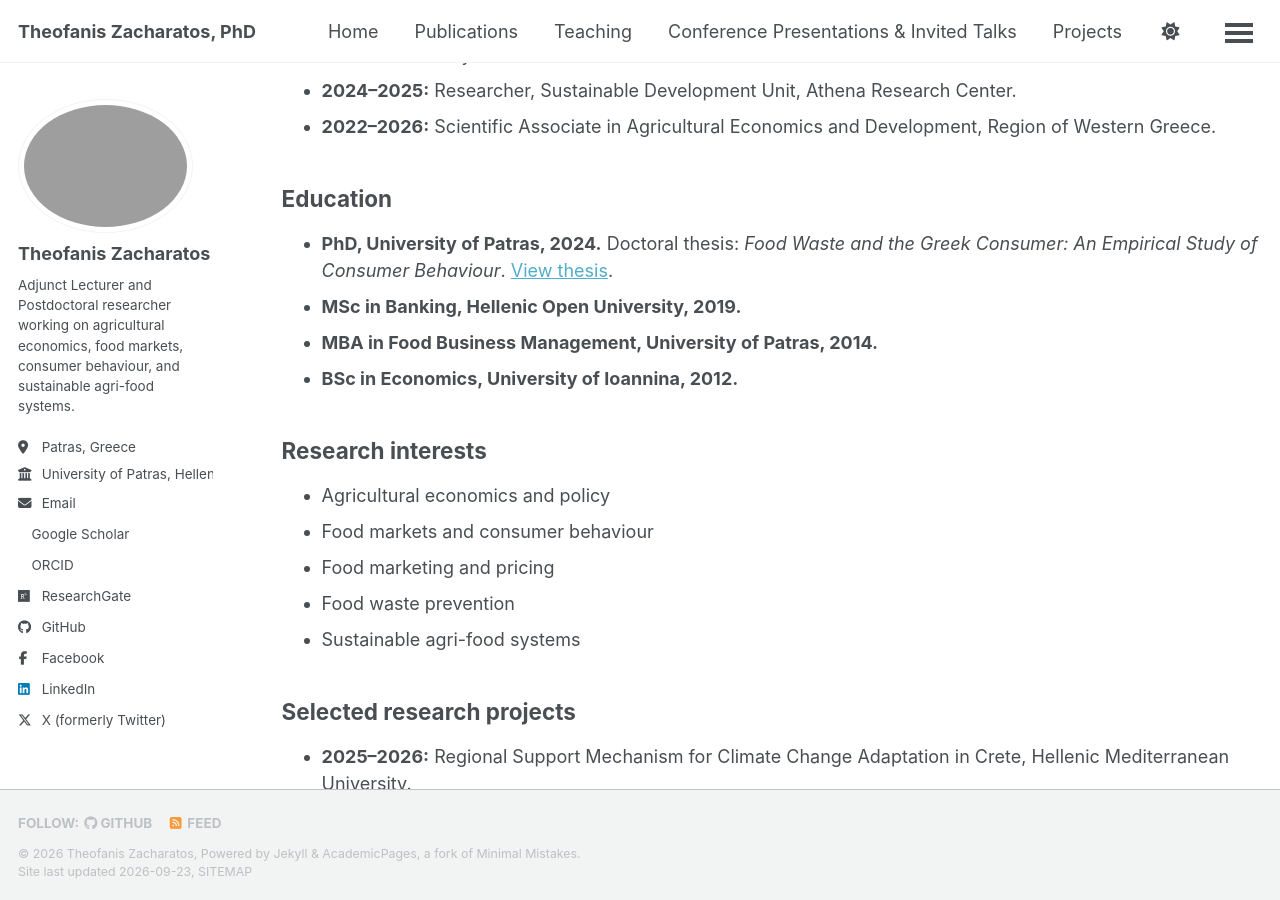
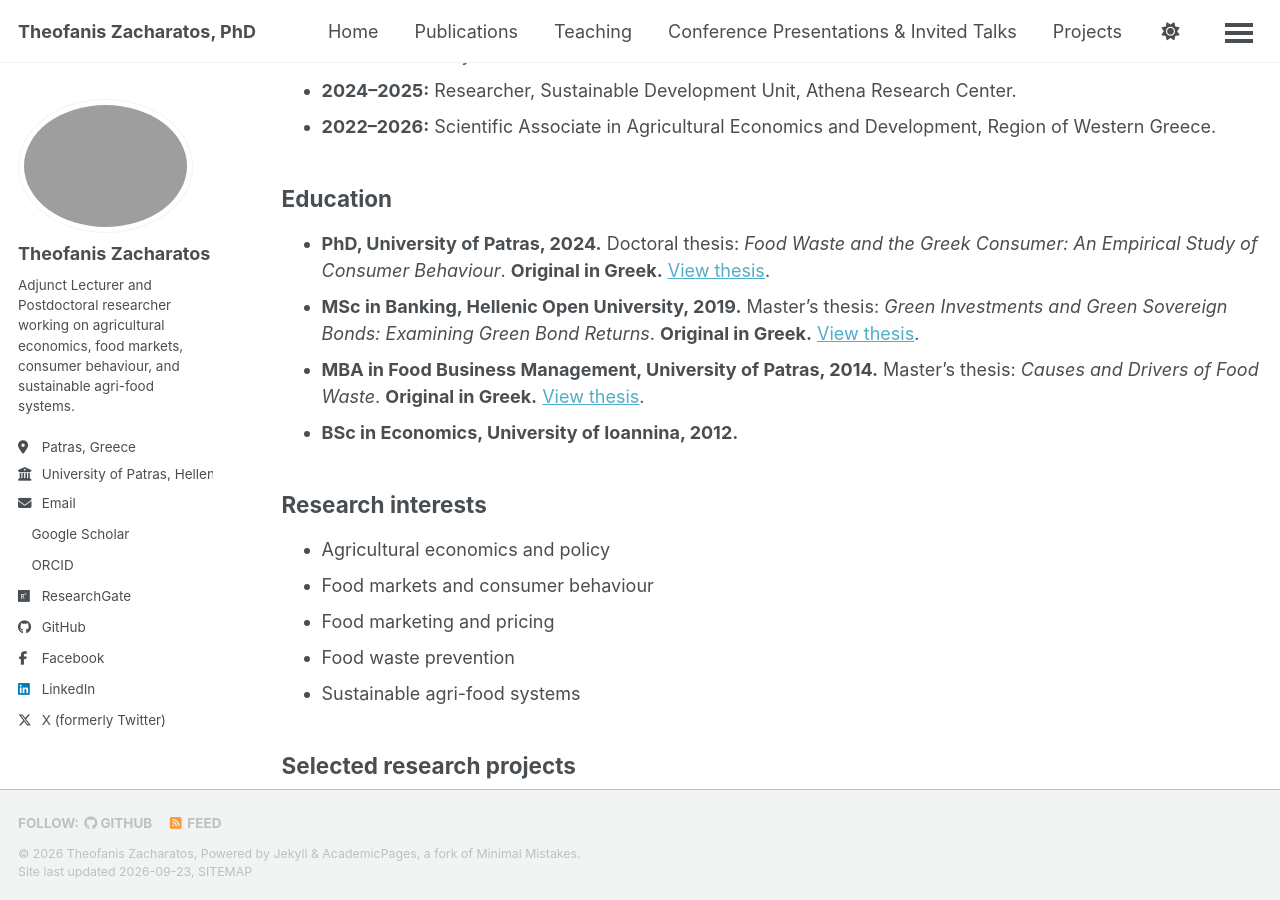
Before and after one commit to TheofanisZacharatos/theofaniszacharatos.github.io, a Jekyll site: the page built from _pages/cv.md, in a window 1280 px wide and 900 px high, scrolled down 602 px. Built offline with Jekyll 4.4.1, drawn with Linux system fonts in a browser that asks for light colours; a style sheet for code colours, icons or effects is not loaded.

Commit message:
Update cv.md

```diff
--- a/_pages/cv.md
+++ b/_pages/cv.md
@@ -26,9 +26,9 @@ I am an economist and researcher working on agricultural economics, food markets
 
 ## Education
 
-- **PhD, University of Patras, 2024.** Doctoral thesis: *Food Waste and the Greek Consumer: An Empirical Study of Consumer Behaviour*. [View thesis](https://doi.org/10.12681/eadd/56890).
-- **MSc in Banking, Hellenic Open University, 2019.**
-- **MBA in Food Business Management, University of Patras, 2014.**
+- **PhD, University of Patras, 2024.** Doctoral thesis: *Food Waste and the Greek Consumer: An Empirical Study of Consumer Behaviour*. **Original in Greek.** [View thesis](https://doi.org/10.12681/eadd/56890).
+- **MSc in Banking, Hellenic Open University, 2019.** Master's thesis: *Green Investments and Green Sovereign Bonds: Examining Green Bond Returns*. **Original in Greek.** [View thesis](https://apothesis.eap.gr/archive/item/148749).
+- **MBA in Food Business Management, University of Patras, 2014.** Master's thesis: *Causes and Drivers of Food Waste*. **Original in Greek.** [View thesis](https://nemertes.library.upatras.gr/handle/10889/8562).
 - **BSc in Economics, University of Ioannina, 2012.**
 
 ## Research interests
```
